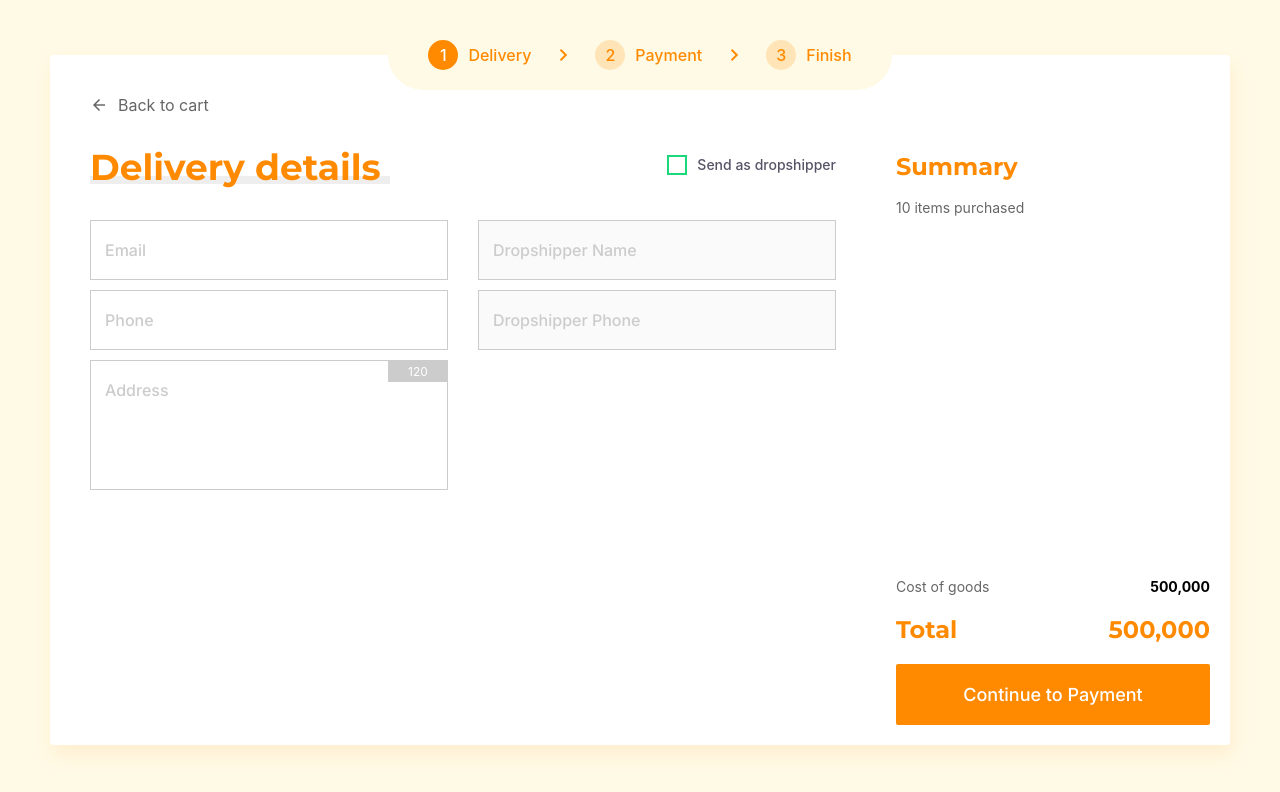
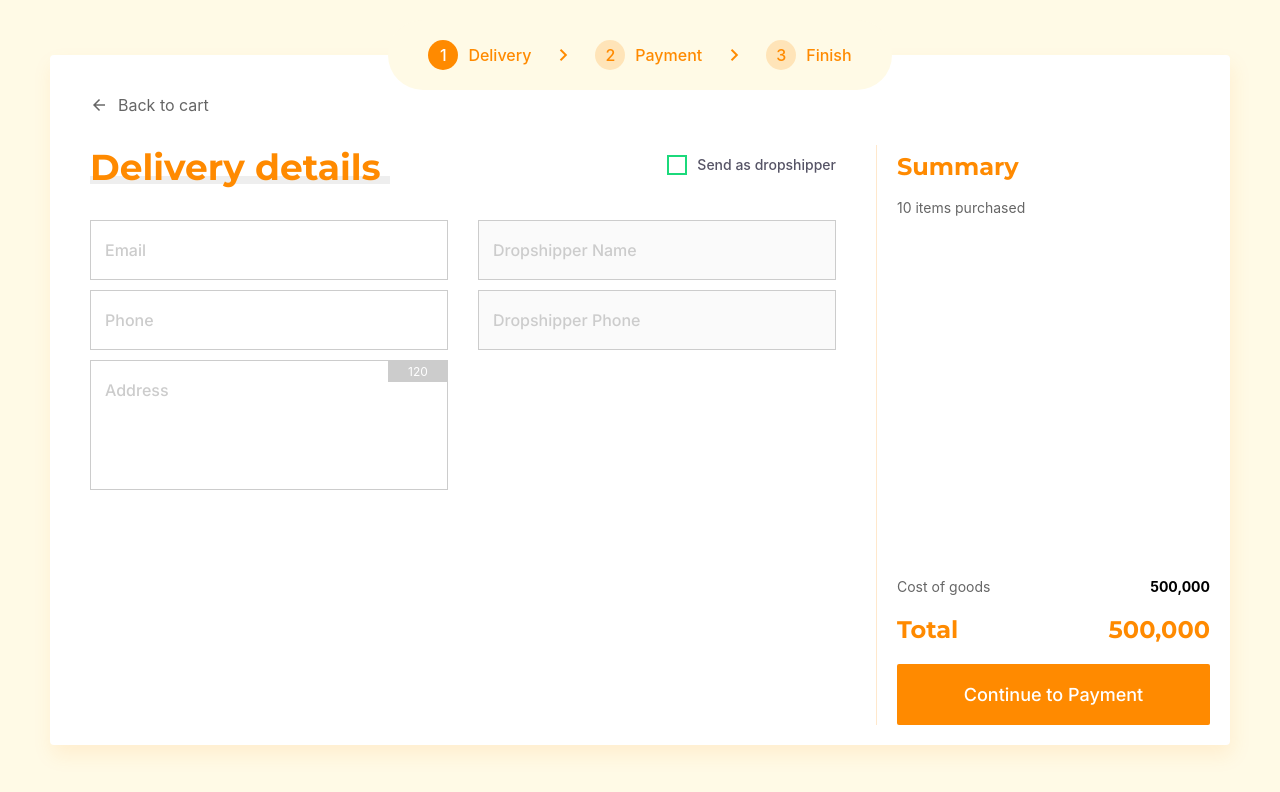
Before and after one commit to rasyidrmhd/Checkout-Simulation, a React (Create React App) app: page / in a window 1280 px wide. Shown: the top 792 px of the page. Built offline with nearby package versions, Linux system fonts and the light colour scheme.

Commit message:
fix typo in divider

```diff
--- a/src/components/Summary/index.js
+++ b/src/components/Summary/index.js
@@ -22,7 +22,7 @@ const Summary = ({ field, errors, step, setValue }) => {
   }, [step]);
   return (
     <SummaryBox display="flex">
-      <HiddenBox dispayIn="large">
+      <HiddenBox displayIn="large">
         <Divider orientation="vertical" height="calc(100% - 20px)" thickness="1px" backgroundColor="#FF8A00" opacity="20%" />
       </HiddenBox>
       <SummaryContent display="flex" flexDirection="column" justifyContent="space-between">
```
